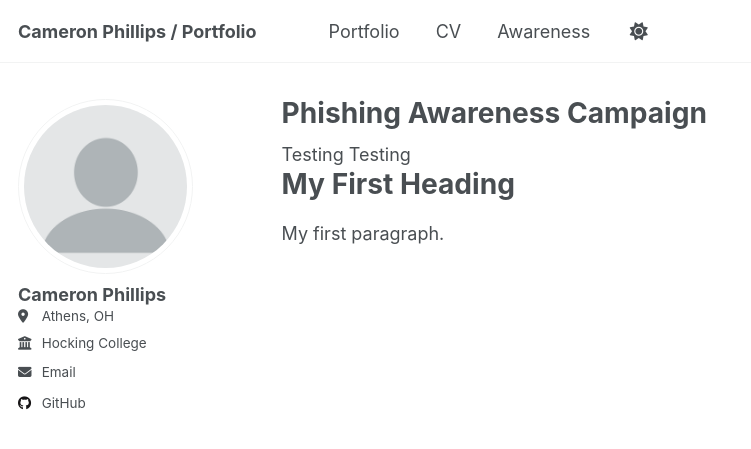
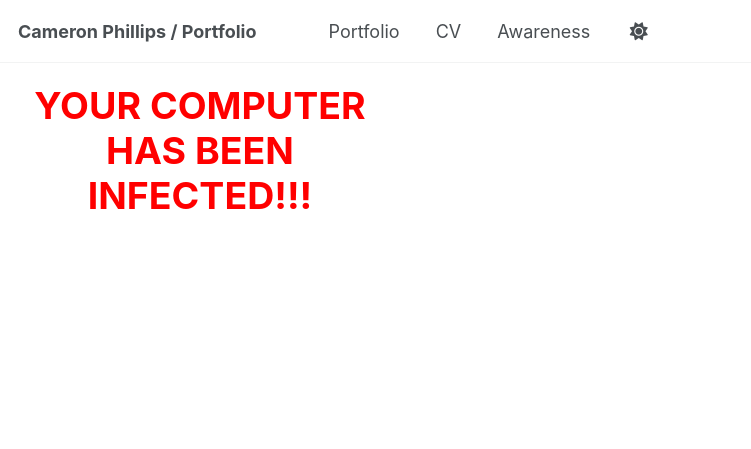
Before and after one commit to phillipsc2/portfolio-phillipsc2, a Jekyll site: the page built from _pages/awareness.html, in a window 1280 px wide. Shown: the top 449 px of the page, without its empty margins (0-751 px from the left). Built offline with Jekyll 4.4.1, drawn with Linux system fonts in a browser that asks for light colours.

Commit message:
Update awareness.html

```diff
--- a/_pages/awareness.html
+++ b/_pages/awareness.html
@@ -1,13 +1,60 @@
 ---
-layout: archive
-title: "Phishing Awareness Campaign"
+layout: default
 permalink: /awareness/
 author_profile: true
 ---
 
 {% include base_path %}
+<html>
+<body>
+    <!-- The div that will have the
+        blinking background -->
+    <div id="blinkDiv" style="width: 400px;
+                height: 100px;
+                padding: 20px;
+                text-align: center;
+                font-size: 24px;">
 
-Testing Testing
+        <!-- Content inside the div -->
+        <h1 style="color: red;">
+            YOUR COMPUTER HAS BEEN INFECTED!!!
+        </h1>
+    </div>
 
-<h1>My First Heading</h1>
-<p>My first paragraph.</p>
+    <script>
+
+        // Get the div element by its ID
+        const blinkDiv =
+            document.getElementById('blinkDiv');
+
+        // An array of colors to be used for blinking
+        const colors = ['#ff0000', 'black', '#0000ff'];
+
+        // Variable to keep track of the
+        // current color index
+        let currentColorIndex = 0;
+
+        // Function to toggle the background
+        // color of the div
+        function blinkBackground() {
+            blinkDiv.style.backgroundColor =
+                colors[currentColorIndex];
+            currentColorIndex =
+                (currentColorIndex + 1) % colors.length;
+        }
+
+        // Start the blinking by setting an interval
+        // that calls the blinkBackground
+        // function every 1000ms (1 second)
+        const blinkingInterval =
+            setInterval(blinkBackground, 1000);
+
+        // To stop blinking after 5 seconds,
+        // use setTimeout to clear the interval
+        setTimeout(() => {
+            clearInterval(blinkingInterval);
+        }, 5000);
+    </script>
+</body>
+
+</html>
```
